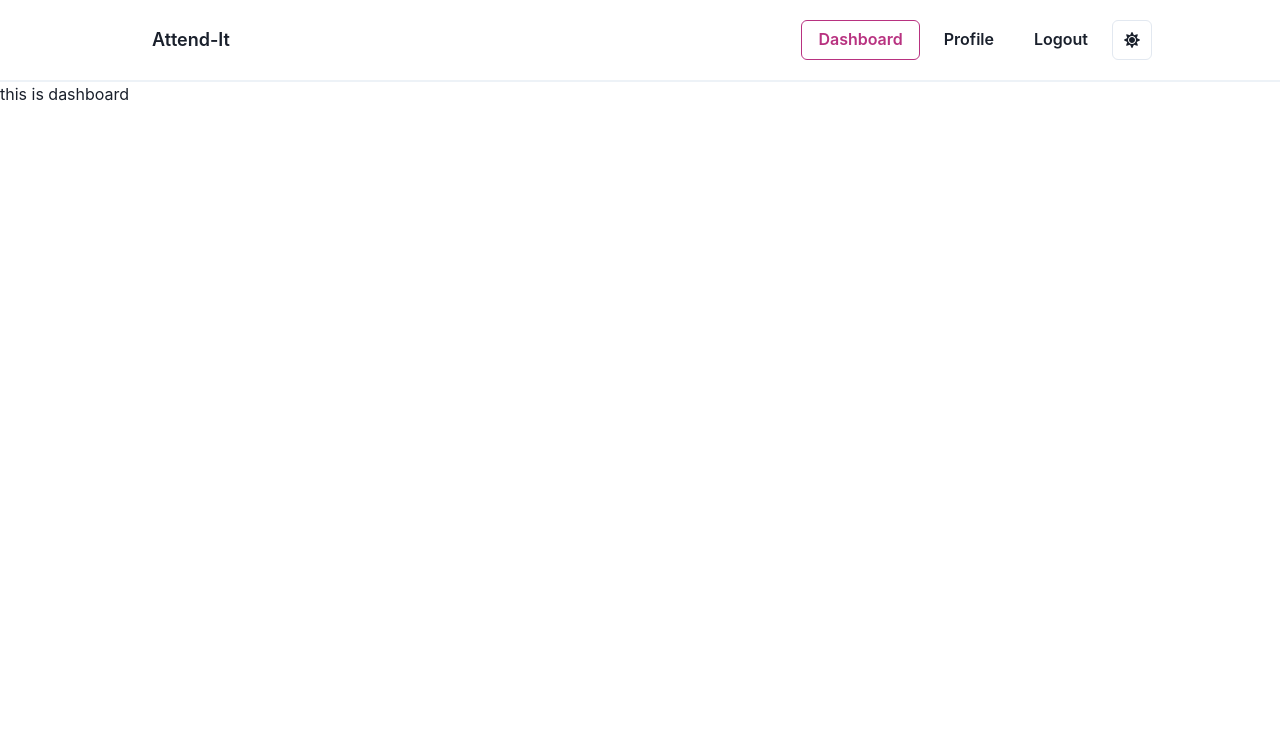
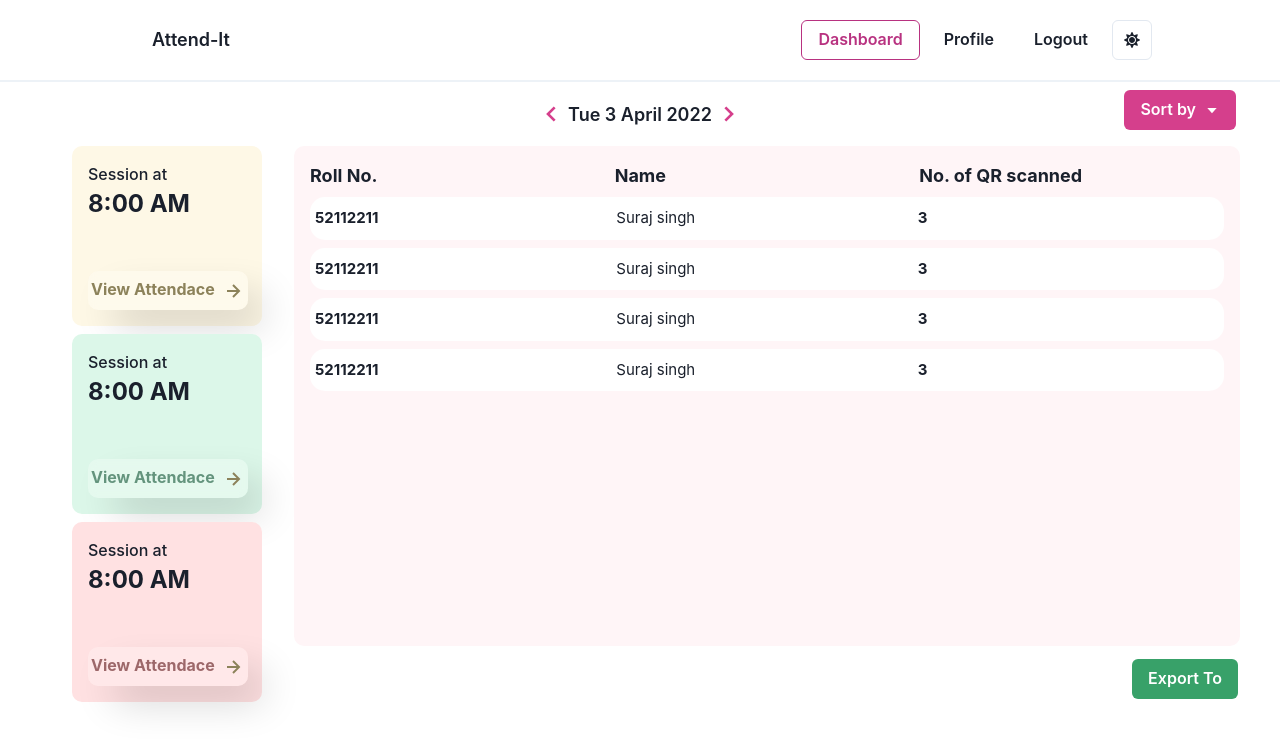
Before and after one commit to Suraj1001singh/Attendance-app, a React (Create React App) app: page /protected-page in a window 1280 px wide. Shown: the top 750 px of the page. Built offline with nearby package versions, Linux system fonts and the light colour scheme; no server answers; the database is empty; sample sign-in values are in the browser's storage.

Commit message:
dashboard ui added

```diff
--- a/src/components/Pages/Dashboard/Dashboard.js
+++ b/src/components/Pages/Dashboard/Dashboard.js
@@ -1,7 +1,99 @@
 import React from "react";
+import { Box, Text, Grid, VStack, Button, Menu, MenuButton, MenuItem, MenuList } from "@chakra-ui/react";
+import { BiChevronRight, BiChevronLeft, BiRightArrowAlt, BiCaretDown } from "react-icons/bi";
+const Dashboard = () => {
+  return (
+    <>
+      <Box h="3rem" width="100%" maxW="1200px" margin="auto" alignContent="center" py="1rem">
+        <div style={{ position: "relative", display: "flex", flexDirection: "row", alignItems: "center", justifyContent: "center", marginBottom: "1rem" }}>
+          <BiChevronLeft cursor="pointer" color="#D53F8C" fontSize="2rem" />
+          <Text fontSize="18px" fontWeight="600">
+            Tue 3 April 2022
+          </Text>
+          <BiChevronRight cursor="pointer" color="#D53F8C" fontSize="2rem" />
+          <Menu>
+            <MenuButton as={Button} rightIcon={<BiCaretDown />} position="absolute" right="1" alignSelf="flex-end" colorScheme="primary">
+              Sort by
+            </MenuButton>
+            <MenuList>
+              <MenuItem>Name</MenuItem>
+              <MenuItem>Roll No.</MenuItem>
+              <MenuItem>Qr Scanned</MenuItem>
+            </MenuList>
+          </Menu>
+        </div>
+        <Grid templateColumns="auto 1fr">
+          <VStack px="2rem">
+            <CustomCards bgColor={"#FEF8E6"} textColor={"#8C825A"} />
+            <CustomCards bgColor={"#DCF7E9"} textColor={"#64947D"} />
+            <CustomCards bgColor={"#FFE1E2"} textColor={"#9D686A"} />
+          </VStack>
+          <VStack position="relative">
+            <VStack w="100%" h="90%" background="pink.50" borderRadius="10px" padding="1rem">
+              <Box w="100%">
+                <Grid templateColumns="1fr 1fr 1fr">
+                  <Text fontSize="18px" fontWeight="700">
+                    Roll No.
+                  </Text>
+                  <Text fontSize="18px" fontWeight="700">
+                    Name
+                  </Text>
+                  <Text fontSize="18px" fontWeight="700">
+                    No. of QR scanned
+                  </Text>
+                </Grid>
+              </Box>
+              <CustomListItem />
+              <CustomListItem />
+              <CustomListItem />
+              <CustomListItem />
+            </VStack>
+            <Button position="absolute" bottom="3px" right="2px" colorScheme="green">
+              Export To
+            </Button>
+          </VStack>
+        </Grid>
+      </Box>
+    </>
+  );
+};
 
-const Dashboard = () => {
-  return <div>this is dashboard</div>;
+const CustomCards = ({ bgColor, textColor }) => {
+  return (
+    <div style={{ position: "relative", height: "180px", width: "190px", background: `${bgColor}`, borderRadius: "10px", padding: "1rem" }}>
+      <Text fontWeight="500">Session at</Text>
+      <Text fontSize="24px" fontWeight="700">
+        8:00 AM{" "}
+      </Text>
+      <div style={{ position: "absolute", bottom: "1rem", display: "flex", flexDirection: "row", alignItems: "center", background: "rgba(255, 255, 255, 0.25)", boxShadow: "20px 20px 40px -6px rgba(0, 0, 0, 0.2)", backdropFilter: "blur(4.5px)", WebkitBackdropFilter: "blur(4.5px)", borderRadius: "10px", padding: "6px 3px", cursor: "pointer" }}>
+        <Text color={textColor} marginBottom="3px" fontWeight="700" marginRight="6px">
+          View Attendace{" "}
+        </Text>
+        <BiRightArrowAlt color="#8C825A" fontSize="1.5rem" />
+      </div>
+    </div>
+  );
+};
+const CustomListItem = () => {
+  return (
+    <Box w="100%" background="#ffff" py="10px" px="5px" borderRadius="15px">
+      <Grid templateColumns="1fr 1fr 1fr">
+        <Text fontSize="15px" fontWeight="700">
+          52112211
+        </Text>
+        <Text fontSize="15px">Suraj singh</Text>
+        <Text fontSize="15px" fontWeight="700" color="grey.400">
+          3
+        </Text>
+      </Grid>
+    </Box>
+  );
 };
 
 export default Dashboard;
+// FEF8E6 yellow
+// DCF7E9 green
+// FFE1E2 pink
+
+// 64947D dark green
+// 9D686A dark red
```
Also changed, not shown: Capture.PNG (added).
